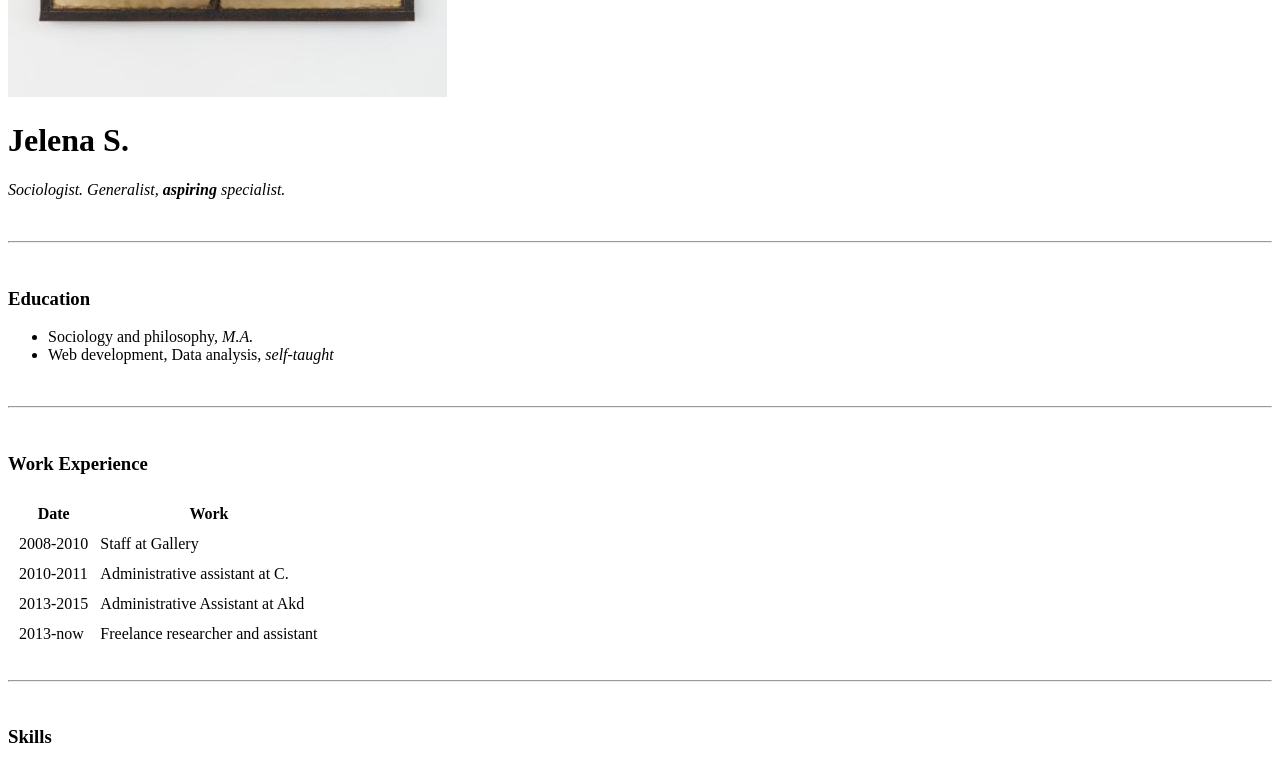
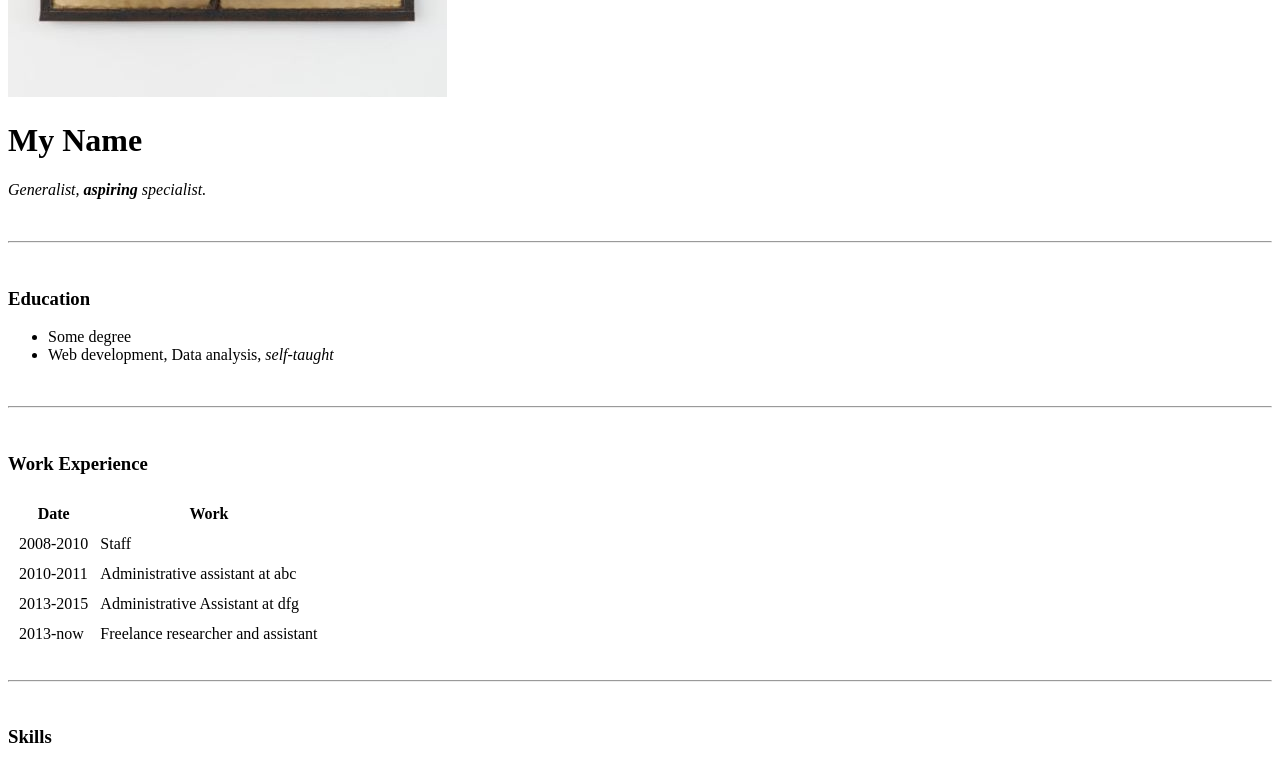
Before and after one commit to zhazz/cvv, a plain HTML site: page index.html in a window 1280 px wide. Shown: the part 480-1262 px from the top of the page. Drawn offline with Linux system fonts and the light colour scheme.

Commit message:
Update index.html

```diff
--- a/index.html
+++ b/index.html
@@ -2,18 +2,18 @@
 <html lang="en" dir="ltr">
   <head>
     <meta charset="utf-8">
-    <title>Jelena's Personal Website</title>
+    <title>My Personal Website</title>
   </head>
   <body>
     <img src="eye.jpg" alt="personal web photo">
-    <h1>Jelena S.</h1>
-    <p><em>Sociologist. Generalist, <strong>aspiring</strong> specialist.</em></p>
+    <h1> My Name</h1>
+    <p><em> Generalist, <strong>aspiring</strong> specialist.</em></p>
     <br>
     <hr>
     <br>
     <h3>Education</h3>
     <ul>
-      <li>Sociology and philosophy, <em>M.A.</em></li>
+      <li>Some degree</em></li>
       <li>Web development, Data analysis, <em>self-taught</em></li>
     </ul>
     <br>
@@ -31,15 +31,15 @@
 
       <tr>
         <td>2008-2010</td>
-        <td>Staff at Gallery</td>
+        <td>Staff </td>
       </tr>
       <tr>
         <td>2010-2011</td>
-        <td>Administrative assistant at C.</td>
+        <td>Administrative assistant at abc</td>
       </tr>
       <tr>
         <td>2013-2015</td>
-        <td>Administrative Assistant at Akd</td>
+        <td>Administrative Assistant at dfg</td>
       </tr>
 
       <tr>
```
